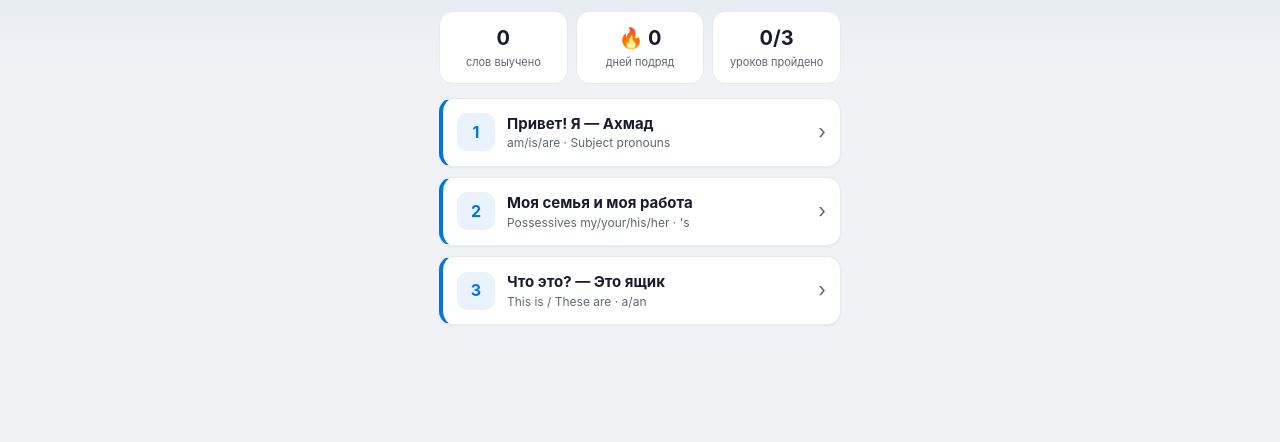
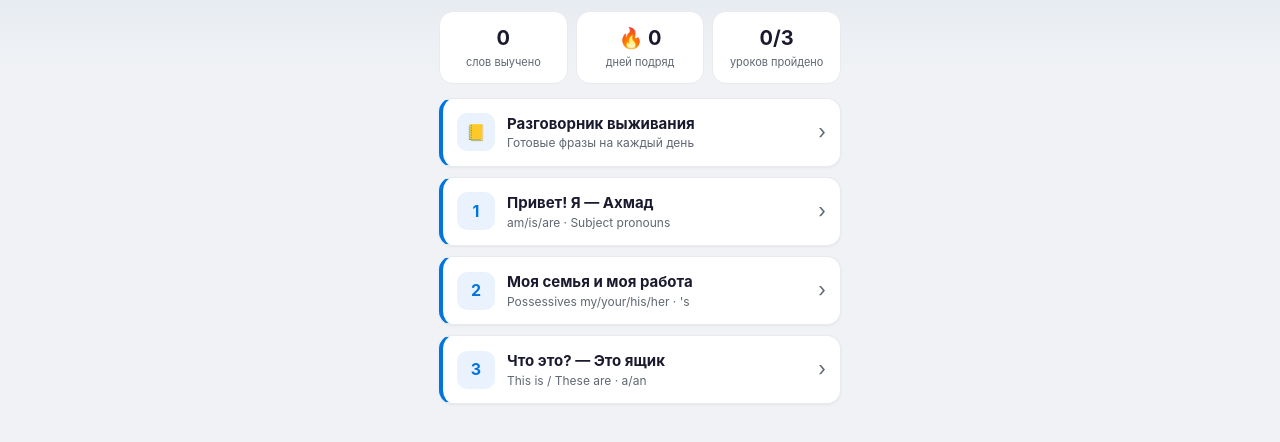
Before and after one commit to zoiruk/English-for-Seasonal-Workers, a website: page app/index.html in a window 1280 px wide. Shown: the part 90-532 px from the top of the page. Drawn offline with Linux system fonts and the light colour scheme.

Commit message:
feat(phrasebook): survival phrasebook screen (plan step 3)
Separate reference screen reachable from the hub. 6 categories / 61 phrases:
don't-understand, work, shop, health, documents, SOS. Reference content —
snowball-exempt and not vocabulary-restricted.

Engine: PHRASEBOOK data file (dual export like data.js), hub entry, renderPhrasebook
+ renderPhraseCategory (reuse .lesson-card / .ex-row / float-back), data-nav routing,
backBtnHTML helper (de-duplicated from renderLesson). Load phrasebook.js before app.js;
add to SW precache; bump cache v10->v11.

KNOWN DEBT: the multi-agent adversarial verification workflow was cut off by a session
usage limit, so this content was authored inline and conservatively. The 3
high-responsibility categories (health / SOS / documents) still owe an adversarial
safety pass before being treated as golden. SOS uses the correct UK number (999);
no medical/legal/visa claims. Audit/dedup/snowball green; verified live in preview.

Co-Authored-By: Claude Opus 4.8 <noreply@anthropic.com>

```diff
--- a/app/app.js
+++ b/app/app.js
@@ -3,12 +3,17 @@
   "use strict";
 
   var LESSONS = window.LESSONS || [];
+  var PHRASEBOOK = window.PHRASEBOOK || [];
 
   /* ---------- UI strings (localization-ready: add UI.uz later) ---------- */
   var UI = {
     ru: {
       app_title: "English for Seasonal Workers",
       app_subtitle: "Английский с нуля — для работы на ферме",
+      phrasebook_title: "Разговорник выживания",
+      phrasebook_sub: "Готовые фразы на каждый день",
+      phrasebook_hint: "👇 Выберите ситуацию. Нажмите 🔊, чтобы услышать.",
+      phrasebook_count: "{0} фраз",
       words_learned: "слов выучено",
       streak: "дней подряд",
       lessons_done: "уроков пройдено",
@@ -102,6 +107,12 @@
   var app = document.getElementById("app");
   function esc(s) { return String(s).replace(/&/g, "&amp;").replace(/</g, "&lt;").replace(/>/g, "&gt;"); }
   function spkBtn(text) { return '<button class="spk" data-spk="' + esc(text) + '">🔊</button>'; }
+  function backBtnHTML() {
+    return '<button class="float-back" id="back" type="button" aria-label="Назад">' +
+      '<svg class="fb-arrow" width="16" height="16" viewBox="0 0 24 24" fill="none" stroke="currentColor" ' +
+      'stroke-width="2.5" stroke-linecap="round" stroke-linejoin="round"><polyline points="15 18 9 12 15 6"></polyline></svg>' +
+      "<span>Назад</span></button>";
+  }
 
   /* ---------- HUB ---------- */
   function renderHub() {
@@ -111,6 +122,12 @@
       '<div class="stat"><div class="v">' + store.words + '</div><div class="l">' + t("words_learned") + "</div></div>" +
       '<div class="stat"><div class="v">🔥 ' + store.streak + '</div><div class="l">' + t("streak") + "</div></div>" +
       '<div class="stat"><div class="v">' + done + "/" + LESSONS.length + '</div><div class="l">' + t("lessons_done") + "</div></div></div>";
+    if (PHRASEBOOK.length) {
+      h += '<div class="lesson-card pb-entry" data-nav="phrasebook">' +
+        '<div class="num">📒</div>' +
+        '<div class="body"><div class="t">' + t("phrasebook_title") + '</div><div class="s">' + t("phrasebook_sub") + "</div></div>" +
+        '<div class="done" style="color:var(--text3)">›</div></div>';
+    }
     LESSONS.forEach(function (les) {
       var isDone = store.done[les.id];
       h += '<div class="lesson-card" data-lesson="' + les.id + '">' +
@@ -119,6 +136,43 @@
         (isDone ? '<div class="done">✓</div>' : '<div class="done" style="color:var(--text3)">›</div>') + "</div>";
     });
     app.innerHTML = h;
+  }
+
+  /* ---------- PHRASEBOOK (reference, snowball-exempt) ---------- */
+  function renderPhrasebook() {
+    var h = backBtnHTML() +
+      '<div class="hub-head" style="padding-top:46px"><h1>📒 ' + t("phrasebook_title") + "</h1><p>" + t("phrasebook_sub") + "</p></div>";
+    h += '<div class="card note">' + t("phrasebook_hint") + "</div>";
+    PHRASEBOOK.forEach(function (c) {
+      h += '<div class="lesson-card" data-cat="' + esc(c.cat) + '">' +
+        '<div class="num">' + c.icon + "</div>" +
+        '<div class="body"><div class="t">' + esc(c.title_ru) + '</div><div class="s">' + t("phrasebook_count", c.phrases.length) + "</div></div>" +
+        '<div class="done" style="color:var(--text3)">›</div></div>';
+    });
+    app.innerHTML = h;
+    document.getElementById("back").onclick = function () { renderHub(); };
+    app.querySelectorAll("[data-cat]").forEach(function (el) {
+      el.onclick = function () { renderPhraseCategory(el.dataset.cat); };
+    });
+  }
+
+  function renderPhraseCategory(cat) {
+    var c = PHRASEBOOK.filter(function (x) { return x.cat === cat; })[0];
+    if (!c) return renderPhrasebook();
+    var h = backBtnHTML() +
+      '<div class="l-head"><span class="pos">' + c.icon + '</span>' +
+      '<div class="htitle"><div class="ttl">' + esc(c.title_ru) + '</div><div class="sub">' + t("phrasebook_title") + "</div></div></div>";
+    h += '<div class="card">';
+    c.phrases.forEach(function (p) {
+      h += '<div class="ex-row">' + spkBtn(p.en) + '<div><div class="en">' + esc(p.en) +
+        '</div><div class="tr">' + esc(p.transcr) + '</div><div class="ru">' + esc(p.ru) + "</div></div></div>";
+    });
+    h += "</div>";
+    app.innerHTML = h;
+    document.getElementById("back").onclick = function () { renderPhrasebook(); };
+    app.querySelectorAll("[data-spk]").forEach(function (el) {
+      el.addEventListener("click", function () { speak(el.dataset.spk); });
+    });
   }
 
   /* ---------- LESSON ---------- */
@@ -132,10 +186,7 @@
   function renderLesson(les, tab) {
     tab = tab || "grammar";
     var tabs = tabsFor(les);
-    var h = '<button class="float-back" id="back" type="button" aria-label="Назад">' +
-      '<svg class="fb-arrow" width="16" height="16" viewBox="0 0 24 24" fill="none" stroke="currentColor" ' +
-      'stroke-width="2.5" stroke-linecap="round" stroke-linejoin="round"><polyline points="15 18 9 12 15 6"></polyline></svg>' +
-      "<span>Назад</span></button>" +
+    var h = backBtnHTML() +
       '<div class="l-head"><span class="pos">' + les.id + "/" + LESSONS.length + "</span>" +
       '<div class="htitle"><div class="ttl">' + esc(les.title_ru) + '</div><div class="sub">' + esc(les.cefr) + "</div></div></div>";
     h += '<div class="tabs">' + tabs.map(function (x) {
@@ -320,6 +371,8 @@
 
   /* ---------- start ---------- */
   app.addEventListener("click", function (e) {
+    var nav = e.target.closest("[data-nav]");
+    if (nav) { if (nav.dataset.nav === "phrasebook") renderPhrasebook(); return; }
     var card = e.target.closest("[data-lesson]");
     if (card) { var id = +card.dataset.lesson; var les = LESSONS.filter(function (x) { return x.id === id; })[0]; if (les) renderLesson(les); }
   });
--- /dev/null
+++ b/app/phrasebook.js
@@ -0,0 +1,122 @@
+/*
+ * Survival phrasebook for "English for Seasonal Workers" (RU-only, A0-A1).
+ * A REFERENCE screen (not a graded lesson): fixed memorized chunks, NOT bound by
+ * the snowball vocabulary rule. Plain JS, file://-safe; dual export like data.js.
+ *
+ * Schema: window.PHRASEBOOK = [ { cat, icon, title_ru, phrases:[{en,transcr,ru}] } ]
+ *
+ * NOTE: high-responsibility categories (health / sos / documents) are authored
+ * conservatively (standard, safe, verbatim phrases only — no medical/legal advice,
+ * no visa/earnings claims; UK emergency number 999). They still owe an adversarial
+ * safety-verification pass (see plans/) before being treated as "golden".
+ */
+(function (root) {
+  const PHRASEBOOK = [
+    {
+      cat: "understand",
+      icon: "🤔",
+      title_ru: "«Не понимаю» — общение",
+      phrases: [
+        { en: "I don't understand.", transcr: "Ай доунт андэстэнд.", ru: "Я не понимаю." },
+        { en: "Could you repeat that?", transcr: "Куд ю рипит зэт?", ru: "Повторите, пожалуйста?" },
+        { en: "Slowly, please.", transcr: "Слоули, плиз.", ru: "Медленнее, пожалуйста." },
+        { en: "I speak a little English.", transcr: "Ай спик э литл инглиш.", ru: "Я немного говорю по-английски." },
+        { en: "Do you speak Russian?", transcr: "Ду ю спик рашн?", ru: "Вы говорите по-русски?" },
+        { en: "Please write it down.", transcr: "Плиз райт ит даун.", ru: "Запишите, пожалуйста." },
+        { en: "What does this mean?", transcr: "Уот даз зис мин?", ru: "Что это значит?" },
+        { en: "Can you show me?", transcr: "Кэн ю шоу ми?", ru: "Можете показать?" },
+        { en: "One moment, please.", transcr: "Уан моумэнт, плиз.", ru: "Одну минуту, пожалуйста." },
+        { en: "How do you spell it?", transcr: "Хау ду ю спэл ит?", ru: "Как это пишется по буквам?" },
+        { en: "I don't know.", transcr: "Ай доунт ноу.", ru: "Я не знаю." },
+      ],
+    },
+    {
+      cat: "work",
+      icon: "🚜",
+      title_ru: "На работе",
+      phrases: [
+        { en: "What time do we start?", transcr: "Уот тайм ду уи старт?", ru: "Во сколько начинаем?" },
+        { en: "When is the break?", transcr: "Уэн из зэ брэйк?", ru: "Когда перерыв?" },
+        { en: "I've finished.", transcr: "Айв финишт.", ru: "Я закончил." },
+        { en: "Where do I put this?", transcr: "Уэа ду ай пут зис?", ru: "Куда это положить?" },
+        { en: "Is this OK?", transcr: "Из зис окэй?", ru: "Так нормально?" },
+        { en: "I need gloves.", transcr: "Ай нид главз.", ru: "Мне нужны перчатки." },
+        { en: "Can you help me, please?", transcr: "Кэн ю хэлп ми, плиз?", ru: "Помогите, пожалуйста?" },
+        { en: "How many crates?", transcr: "Хау мэни крэйтс?", ru: "Сколько ящиков?" },
+        { en: "Where is the supervisor?", transcr: "Уэа из зэ супэвайзэ?", ru: "Где бригадир?" },
+        { en: "I can't come to work today.", transcr: "Ай кант кам ту вёк тудэй.", ru: "Я не могу выйти на работу сегодня." },
+      ],
+    },
+    {
+      cat: "shop",
+      icon: "🛒",
+      title_ru: "Магазин и деньги",
+      phrases: [
+        { en: "How much is it?", transcr: "Хау мач из ит?", ru: "Сколько это стоит?" },
+        { en: "That's too expensive.", transcr: "Зэтс ту икспэнсив.", ru: "Это слишком дорого." },
+        { en: "Can I pay by card?", transcr: "Кэн ай пэй бай кард?", ru: "Можно оплатить картой?" },
+        { en: "Do you have a bag?", transcr: "Ду ю хэв э бэг?", ru: "У вас есть пакет?" },
+        { en: "Where is the milk?", transcr: "Уэа из зэ милк?", ru: "Где молоко?" },
+        { en: "I would like this, please.", transcr: "Ай вуд лайк зис, плиз.", ru: "Мне это, пожалуйста." },
+        { en: "Can I have a receipt?", transcr: "Кэн ай хэв э рисит?", ru: "Можно чек?" },
+        { en: "Where is the till?", transcr: "Уэа из зэ тил?", ru: "Где касса?" },
+        { en: "Have you got change?", transcr: "Хэв ю гот чэйндж?", ru: "У вас есть сдача?" },
+        { en: "Just looking, thank you.", transcr: "Джаст лукинг, сэнк ю.", ru: "Просто смотрю, спасибо." },
+      ],
+    },
+    {
+      cat: "health",
+      icon: "🏥",
+      title_ru: "Здоровье и аптека",
+      phrases: [
+        { en: "I need a doctor.", transcr: "Ай нид э доктэ.", ru: "Мне нужен врач." },
+        { en: "I feel sick.", transcr: "Ай фил сик.", ru: "Мне плохо / тошнит." },
+        { en: "I have a pain here.", transcr: "Ай хэв э пэйн хиэ.", ru: "У меня здесь болит." },
+        { en: "I need medicine.", transcr: "Ай нид мэдсин.", ru: "Мне нужно лекарство." },
+        { en: "Where is the pharmacy?", transcr: "Уэа из зэ фармэси?", ru: "Где аптека?" },
+        { en: "I am ill. I can't work today.", transcr: "Ай эм ил. Ай кант вёк тудэй.", ru: "Я болен. Не могу работать сегодня." },
+        { en: "My back hurts.", transcr: "Май бэк хётс.", ru: "У меня болит спина." },
+        { en: "I have a temperature.", transcr: "Ай хэв э тэмпричэ.", ru: "У меня температура." },
+        { en: "I feel dizzy.", transcr: "Ай фил дизи.", ru: "У меня кружится голова." },
+        { en: "I need to see a doctor.", transcr: "Ай нид ту си э доктэ.", ru: "Мне нужно к врачу." },
+      ],
+    },
+    {
+      cat: "documents",
+      icon: "📋",
+      title_ru: "Документы",
+      phrases: [
+        { en: "This is my passport.", transcr: "Зис из май паспорт.", ru: "Это мой паспорт." },
+        { en: "Here is my visa.", transcr: "Хиэ из май визэ.", ru: "Вот моя виза." },
+        { en: "I don't have it with me.", transcr: "Ай доунт хэв ит уиз ми.", ru: "У меня нет с собой." },
+        { en: "Can you help me with this form?", transcr: "Кэн ю хэлп ми уиз зис форм?", ru: "Поможете заполнить форму?" },
+        { en: "I don't understand this paper.", transcr: "Ай доунт андэстэнд зис пэйпэ.", ru: "Я не понимаю эту бумагу." },
+        { en: "Where do I sign?", transcr: "Уэа ду ай сайн?", ru: "Где расписаться?" },
+        { en: "Can I have a copy?", transcr: "Кэн ай хэв э копи?", ru: "Можно копию?" },
+        { en: "What is my National Insurance number?", transcr: "Уот из май нэшнл иншуэрэнс намбэ?", ru: "Какой у меня номер NI (National Insurance)?" },
+        { en: "I need help, please.", transcr: "Ай нид хэлп, плиз.", ru: "Мне нужна помощь, пожалуйста." },
+        { en: "Slowly, please. I don't understand.", transcr: "Слоули, плиз. Ай доунт андэстэнд.", ru: "Медленнее, пожалуйста. Я не понимаю." },
+      ],
+    },
+    {
+      cat: "sos",
+      icon: "🆘",
+      title_ru: "Срочно: помощь (SOS)",
+      phrases: [
+        { en: "Help!", transcr: "Хэлп!", ru: "Помогите!" },
+        { en: "Call 999!", transcr: "Кол найн-найн-найн!", ru: "Звоните 999! (экстренный номер в Британии)" },
+        { en: "Call the police!", transcr: "Кол зэ полис!", ru: "Вызовите полицию!" },
+        { en: "Call an ambulance!", transcr: "Кол эн амбьюлэнс!", ru: "Вызовите скорую!" },
+        { en: "There is a fire!", transcr: "Зэа из э файэ!", ru: "Пожар!" },
+        { en: "There is an accident.", transcr: "Зэа из эн эксидэнт.", ru: "Произошёл несчастный случай." },
+        { en: "I need help now.", transcr: "Ай нид хэлп нау.", ru: "Мне срочно нужна помощь." },
+        { en: "Someone is hurt.", transcr: "Самуан из хёт.", ru: "Человек ранен." },
+        { en: "Please help me.", transcr: "Плиз хэлп ми.", ru: "Пожалуйста, помогите мне." },
+        { en: "Stop!", transcr: "Стоп!", ru: "Стоп! / Стойте!" },
+      ],
+    },
+  ];
+
+  if (typeof module !== "undefined" && module.exports) module.exports = PHRASEBOOK;
+  else root.PHRASEBOOK = PHRASEBOOK;
+})(typeof window !== "undefined" ? window : globalThis);
--- a/app/sw.js
+++ b/app/sw.js
@@ -1,7 +1,7 @@
 /* Service worker — offline-first for budget Androids with no field internet.
    Bump CACHE_VERSION to force-refresh after data/code changes (kill-switch). */
-const CACHE_VERSION = "esw-v10";
-const PRECACHE = ["./", "index.html", "style.css", "app.js", "data.js", "manifest.json", "icon.svg"];
+const CACHE_VERSION = "esw-v11";
+const PRECACHE = ["./", "index.html", "style.css", "app.js", "data.js", "phrasebook.js", "manifest.json", "icon.svg"];
 
 self.addEventListener("install", (e) => {
   self.skipWaiting();
```
Also changed, not shown: app/index.html (+1 -0 lines).
